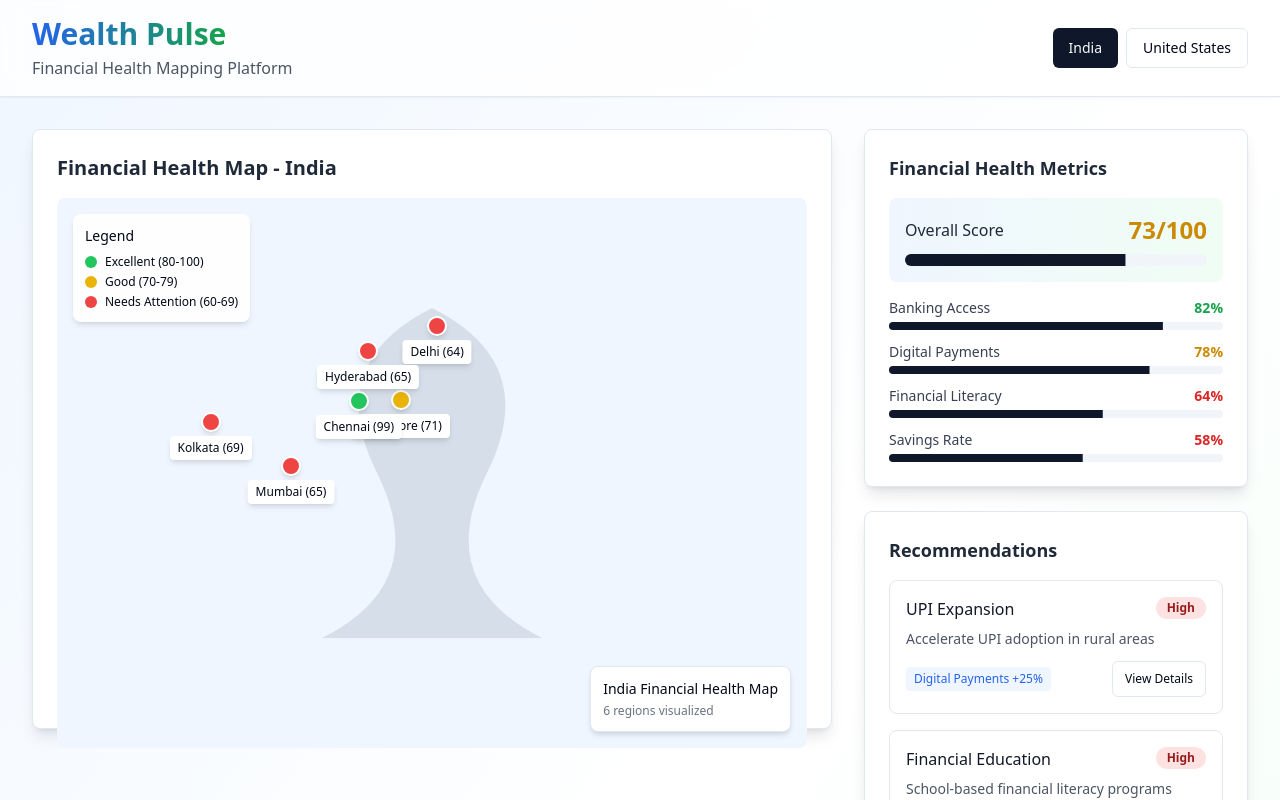
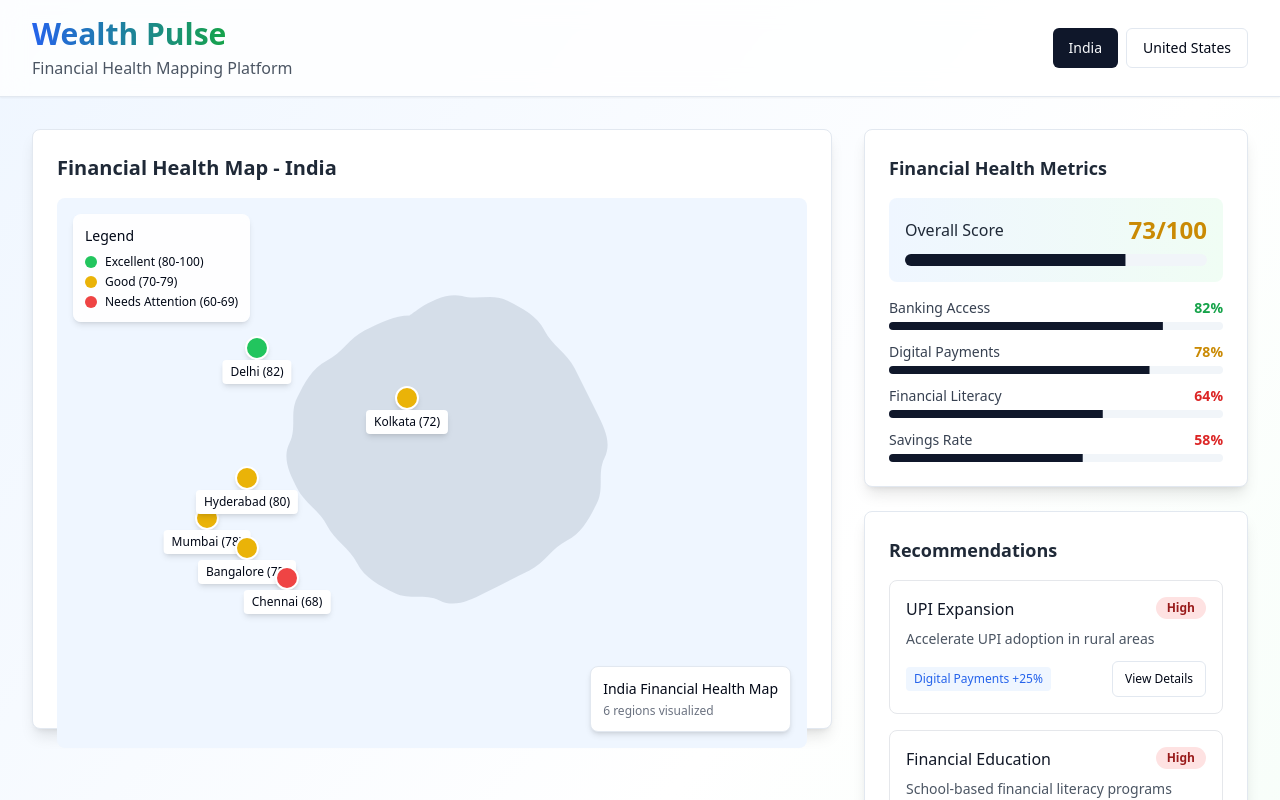
Before and after one commit to ASHIK-GOTTAM/wealth-pulse-insights-map, a React (Vite) app: page / in a window 1280 px wide. Shown: the top 800 px of the page. Built offline with nearby package versions, Linux system fonts and the light colour scheme.

Commit message:
Fix: Map interaction and display
Fixes the map interaction issue where clicking states caused unexpected movement.  Also ensures the original India and US maps are displayed correctly.

```diff
--- a/src/components/MapView.tsx
+++ b/src/components/MapView.tsx
@@ -1,5 +1,5 @@
 
-import React, { useEffect, useRef, useState } from 'react';
+import React, { useState } from 'react';
 import { Button } from '@/components/ui/button';
 import { Card } from '@/components/ui/card';
 
@@ -10,24 +10,29 @@ interface MapViewProps {
 }
 
 const MapView: React.FC<MapViewProps> = ({ country, onRegionSelect, selectedRegion }) => {
-  const mapContainer = useRef<HTMLDivElement>(null);
-
   // Mock regions data
   const regions = country === 'india'
     ? ['Mumbai', 'Delhi', 'Bangalore', 'Chennai', 'Kolkata', 'Hyderabad']
     : ['New York', 'California', 'Texas', 'Florida', 'Illinois', 'Pennsylvania'];
 
-  // Mock financial health data
-  const mockData = regions.map((region, index) => ({
-    name: region,
-    score: Math.floor(Math.random() * 40) + 60, // 60-100 range
-    x: country === 'india'
-      ? 100 + Math.random() * 300
-      : 100 + Math.random() * 300,
-    y: country === 'india'
-      ? 100 + Math.random() * 200
-      : 100 + Math.random() * 200,
-  }));
+  // Mock financial health data with fixed positions for stability
+  const mockData = country === 'india'
+    ? [
+        { name: 'Mumbai', score: 78, x: 150, y: 320 },
+        { name: 'Delhi', score: 82, x: 200, y: 150 },
+        { name: 'Bangalore', score: 75, x: 190, y: 350 },
+        { name: 'Chennai', score: 68, x: 230, y: 380 },
+        { name: 'Kolkata', score: 72, x: 350, y: 200 },
+        { name: 'Hyderabad', score: 80, x: 190, y: 280 }
+      ]
+    : [
+        { name: 'New York', score: 85, x: 380, y: 150 },
+        { name: 'California', score: 88, x: 100, y: 200 },
+        { name: 'Texas', score: 76, x: 220, y: 280 },
+        { name: 'Florida', score: 82, x: 340, y: 330 },
+        { name: 'Illinois', score: 79, x: 260, y: 180 },
+        { name: 'Pennsylvania', score: 81, x: 350, y: 170 }
+      ];
 
   const handleRegionClick = (region: string) => {
     onRegionSelect(region);
@@ -60,35 +65,40 @@ const MapView: React.FC<MapViewProps> = ({ country, onRegionSelect, selectedRegi
       </div>
 
       <div className="w-full h-full relative">
-        {/* Static map background image */}
-        <div className="absolute inset-0 bg-blue-50 rounded-lg overflow-hidden">
-          <div className="w-full h-full relative">
-            {country === 'india' ? (
-              <svg viewBox="0 0 500 500" className="w-full h-full opacity-20">
-                <path d="M250,100 Q350,150 300,250 Q250,350 350,400 L150,400 Q250,350 200,250 Q150,150 250,100" fill="#718096" />
-              </svg>
-            ) : (
-              <svg viewBox="0 0 500 500" className="w-full h-full opacity-20">
-                <path d="M100,150 L400,150 L350,250 L400,350 L100,350 L150,250 Z" fill="#718096" />
-              </svg>
-            )}
-          </div>
+        {/* Map background with accurate country shape */}
+        <div className="absolute inset-0 bg-blue-50 rounded-lg overflow-hidden flex items-center justify-center">
+          {country === 'india' ? (
+            <svg viewBox="0 0 300 300" className="w-[450px] h-[450px] opacity-20" preserveAspectRatio="xMidYMid meet">
+              {/* Simplified India map outline */}
+              <path d="M142,40 C150,35 160,30 170,32 C180,35 190,30 200,35 C210,40 220,45 225,55 C230,65 240,70 245,80 C250,90 255,100 260,110 C265,120 270,130 265,140 C260,150 265,160 260,170 C255,180 250,190 240,195 C230,200 225,210 215,215 C205,220 195,225 185,230 C175,235 165,240 155,235 C145,230 135,235 125,230 C115,225 105,220 100,210 C95,200 85,195 80,185 C75,175 65,170 60,160 C55,150 50,140 55,130 C60,120 55,110 60,100 C65,90 70,80 80,75 C90,70 95,60 105,55 C115,50 125,45 135,45 C135,45 135,45 142,40"
+                fill="#718096" />
+            </svg>
+          ) : (
+            <svg viewBox="0 0 300 150" className="w-[450px] h-[250px] opacity-20" preserveAspectRatio="xMidYMid meet">
+              {/* Simplified USA map outline */}
+              <path d="M50,30 L80,30 L100,20 L130,20 L150,30 L180,30 L200,40 L220,40 L240,30 L260,40 L260,70 L240,80 L220,90 L200,100 L180,100 L160,110 L140,110 L120,100 L100,100 L80,90 L60,80 L50,60 Z"
+                fill="#718096" />
+              {/* Florida peninsula */}
+              <path d="M220,90 L230,100 L240,110 L235,120 L225,125 L215,120 L210,110 L215,100 Z"
+                fill="#718096" />
+            </svg>
+          )}
         </div>
 
-        {/* Region markers */}
-        <div className="absolute inset-0">
+        {/* Region markers with fixed positions */}
+        <div className="absolute inset-0 pointer-events-none">
           {mockData.map((point, index) => (
             <div
               key={index}
-              className={`absolute cursor-pointer transform -translate-x-1/2 -translate-y-1/2 transition-transform hover:scale-110`}
+              className="absolute cursor-pointer transform -translate-x-1/2 -translate-y-1/2 transition-transform hover:scale-110 pointer-events-auto"
               style={{
-                left: `${point.x}px`,
-                top: `${point.y}px`
+                left: point.x,
+                top: point.y
               }}
               onClick={() => handleRegionClick(point.name)}
             >
               <div
-                className={`${getScoreColor(point.score)} w-5 h-5 rounded-full shadow-md flex items-center justify-center border-2 border-white`}
+                className={`${getScoreColor(point.score)} w-6 h-6 rounded-full shadow-md flex items-center justify-center border-2 border-white`}
                 title={`${point.name}: ${point.score}/100`}
               />
               <div className="absolute top-6 left-1/2 transform -translate-x-1/2 bg-white px-2 py-1 rounded shadow-md text-xs whitespace-nowrap">
@@ -113,7 +123,7 @@ const MapView: React.FC<MapViewProps> = ({ country, onRegionSelect, selectedRegi
           {country === 'india' ? 'India Financial Health Map' : 'United States Financial Health Map'}
         </div>
         <div className="text-xs text-gray-500 mt-1">
-          {regions.length} regions visualized
+          {mockData.length} regions visualized
         </div>
       </Card>
     </div>
```
